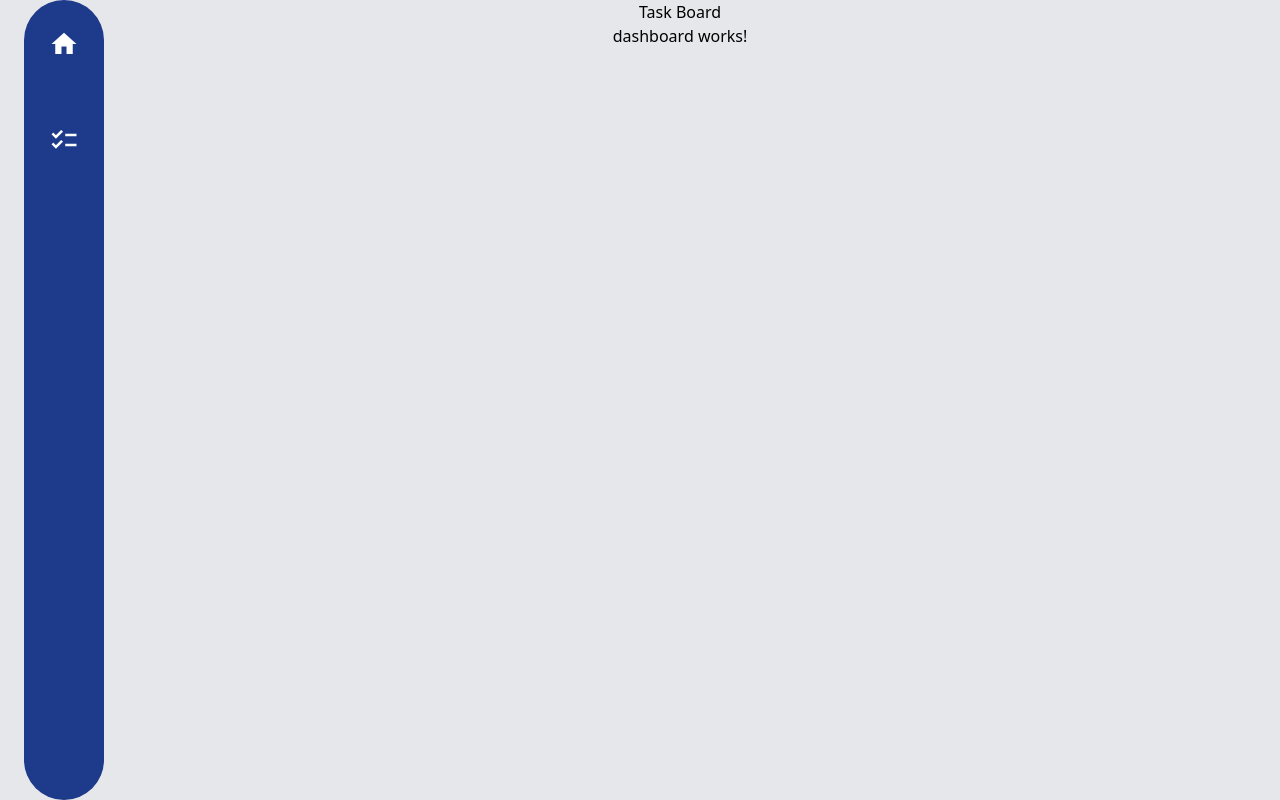
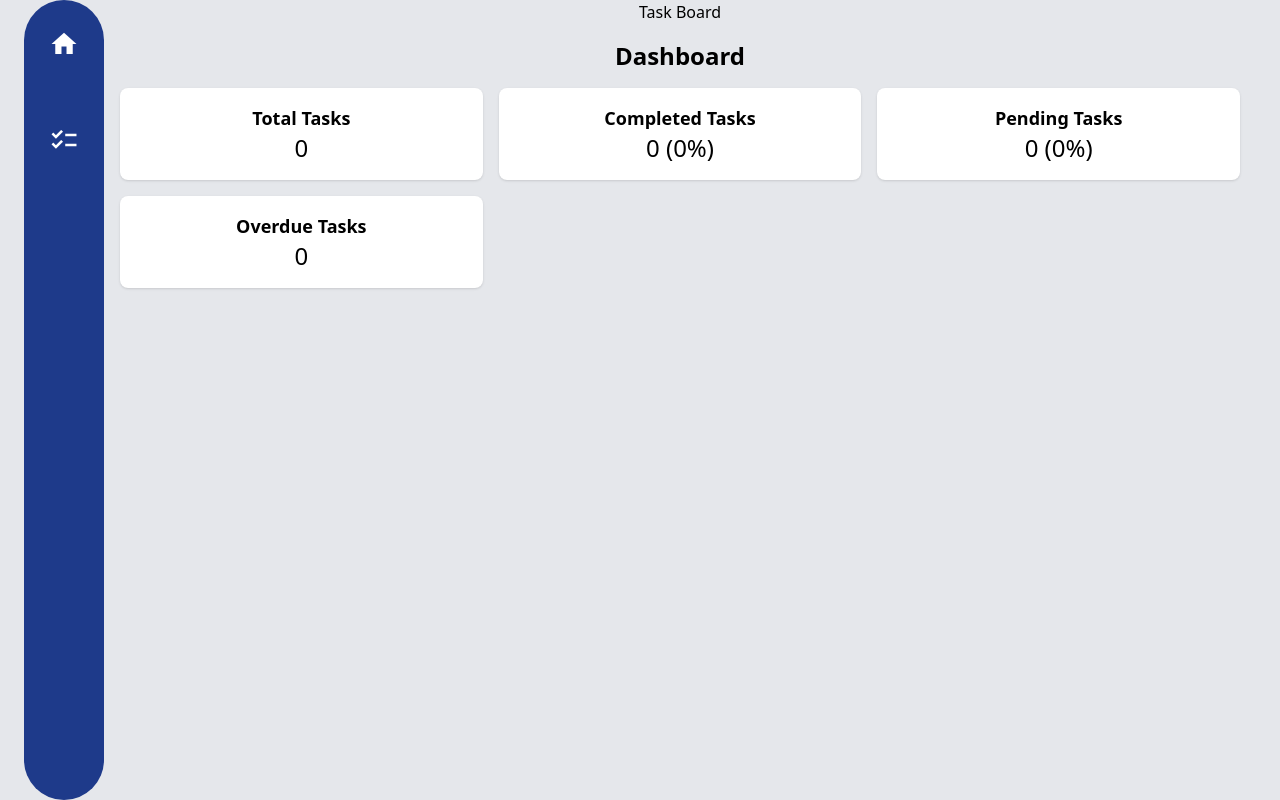
Before and after one commit to Radiaidel/TaskBoard, an Angular app: page /Home in a window 1280 px wide. Built offline with nearby package versions, Linux system fonts and the light colour scheme.

Commit message:
TS-8 ajouter les statistics au dashboard

```diff
--- a/src/app/dashboard/dashboard.component.html
+++ b/src/app/dashboard/dashboard.component.html
@@ -1 +1,25 @@
-<p>dashboard works!</p>
+<div class="p-4">
+    <h1 class="text-2xl font-semibold mb-4">Dashboard</h1>
+
+    <div class="grid grid-cols-1 md:grid-cols-3 gap-4">
+      <div class="bg-white p-4 rounded-lg shadow">
+        <h2 class="text-lg font-semibold">Total Tasks</h2>
+        <p class="text-2xl">{{ totalTasks }}</p>
+      </div>
+
+      <div class="bg-white p-4 rounded-lg shadow">
+        <h2 class="text-lg font-semibold">Completed Tasks</h2>
+        <p class="text-2xl">{{ completedTasks }} ({{ completedPercentage | number: '1.0-2' }}%)</p>
+      </div>
+
+      <div class="bg-white p-4 rounded-lg shadow">
+        <h2 class="text-lg font-semibold">Pending Tasks</h2>
+        <p class="text-2xl">{{ pendingTasks }} ({{ pendingPercentage | number: '1.0-2' }}%)</p>
+      </div>
+
+      <div class="bg-white p-4 rounded-lg shadow">
+        <h2 class="text-lg font-semibold">Overdue Tasks</h2>
+        <p class="text-2xl">{{ overdueTasks }}</p>
+      </div>
+    </div>
+  </div>
--- a/src/app/dashboard/dashboard.component.ts
+++ b/src/app/dashboard/dashboard.component.ts
@@ -1,10 +1,34 @@
-import { Component } from '@angular/core';
+import { Component, OnInit } from '@angular/core';
+import { TaskService } from '../services/task.service';
+import { Task } from '../models/task.model';
 
 @Component({
   selector: 'app-dashboard',
   templateUrl: './dashboard.component.html',
-  styleUrl: './dashboard.component.scss'
+  styleUrls: ['./dashboard.component.scss']
 })
-export class DashboardComponent {
+export class DashboardComponent implements OnInit {
+  totalTasks: number = 0;
+  completedTasks: number = 0;
+  pendingTasks: number = 0;
+  overdueTasks: number = 0;
 
+  constructor(private taskService: TaskService) {}
+
+  ngOnInit(): void {
+    this.taskService.tasks$.subscribe(tasks => {
+      this.totalTasks = tasks.length;
+      this.completedTasks = tasks.filter(task => task.status === 'completed').length;
+      this.pendingTasks = tasks.filter(task => task.status !== 'completed').length;
+      this.overdueTasks = tasks.filter(task => task.dueDate && new Date(task.dueDate) < new Date() && task.status !== 'completed').length;
+    });
+  }
+
+  get completedPercentage(): number {
+    return this.totalTasks ? (this.completedTasks / this.totalTasks) * 100 : 0;
+  }
+
+  get pendingPercentage(): number {
+    return this.totalTasks ? (this.pendingTasks / this.totalTasks) * 100 : 0;
+  }
 }
```
